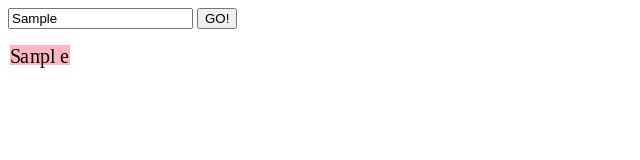
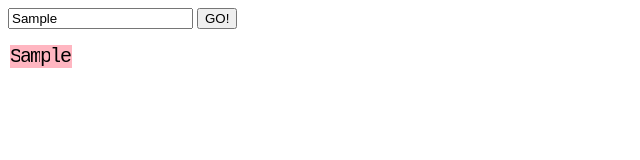
Before and after one commit to pogeraf/dancing_letters, a plain HTML site: page index.html in a window 1280 px wide. Both pictures are taken after typing "Sample" into the empty fields and a click on the button "GO!". Shown: the full height of the page, 0-640 px from the left. Drawn offline with Linux system fonts and the light colour scheme.

Commit message:
Update main.css
fix font style

```diff
--- a/main.css
+++ b/main.css
@@ -1,11 +1,12 @@
 #charsWrapper > div {
-    width: 10px;
-    height: 20px;
+    width: 12px;
+    height: 23px;
 
     position: absolute;
 
     background: lightpink;
     cursor: pointer;
+
     font-size: 20px;
-
+    font-family: monospace;
 }
```
